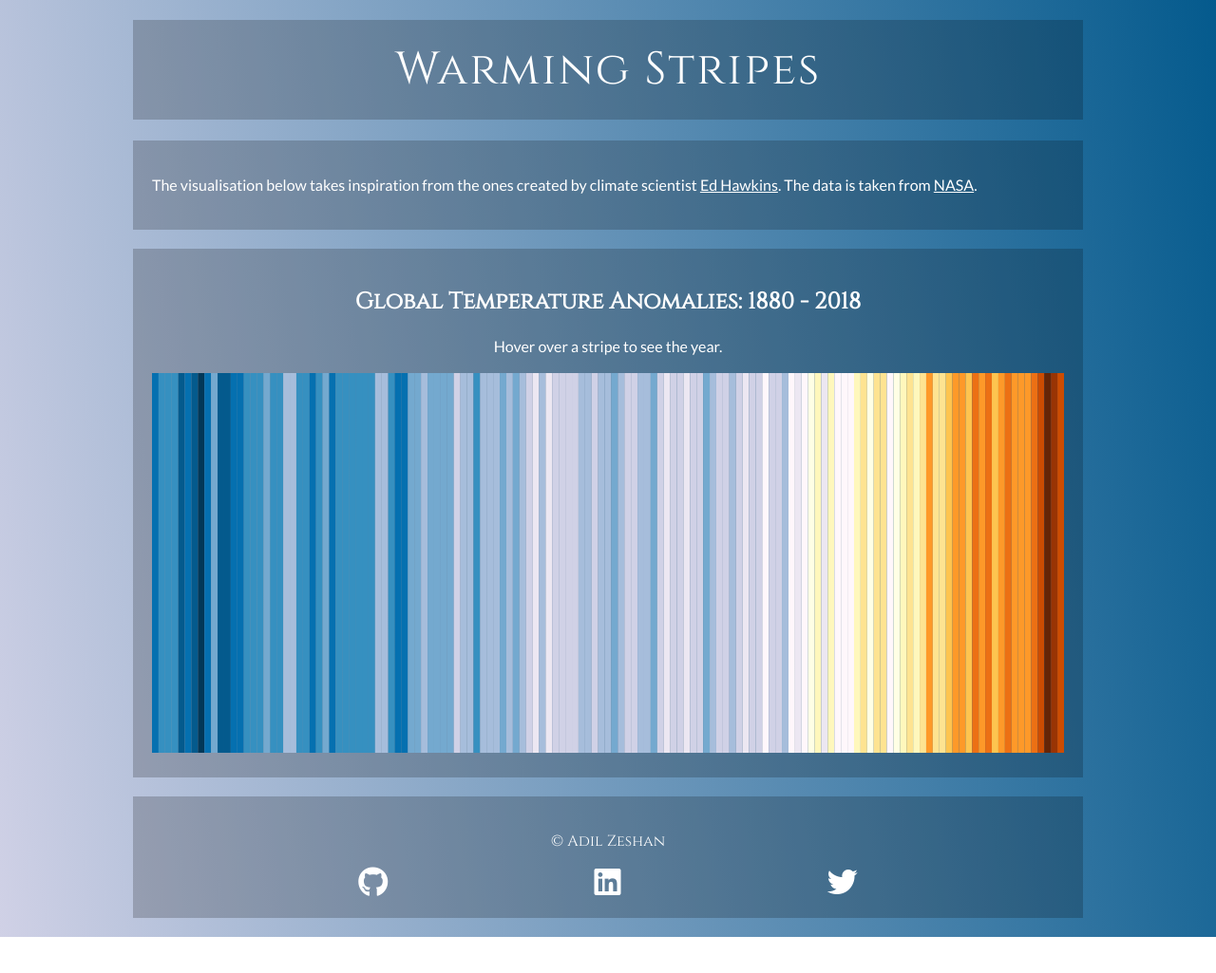
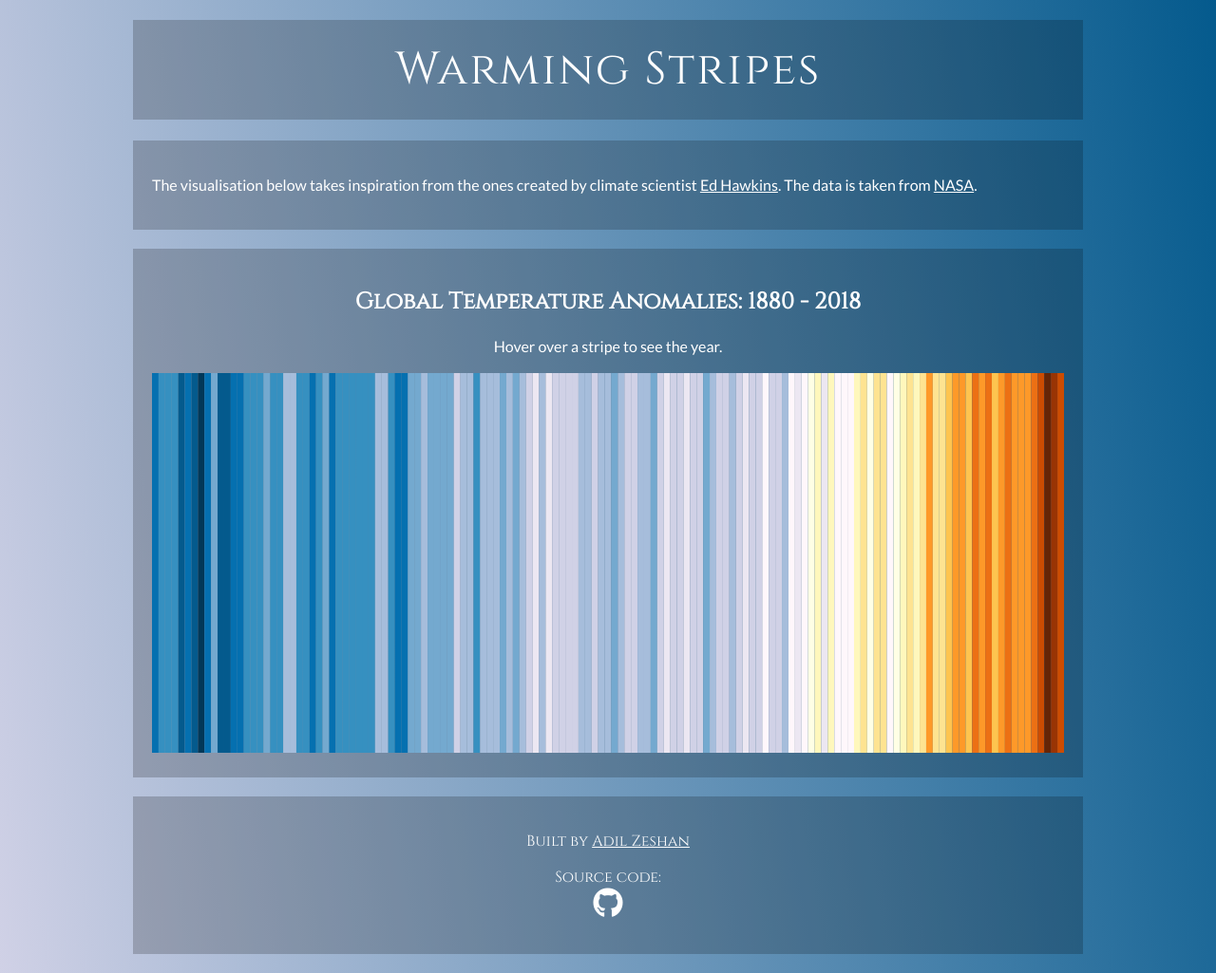
Before and after one commit to adilzeshan/warming-stripes, a website built with webpack: page src/index.html in a window 1280 px wide. Shown: the whole page at 95% size. Before the commit the page ends 987 px from the top, so only its background shows below. Built offline with nearby package versions, Linux system fonts and the light colour scheme; some packages are replaced by stand-ins of ours.

Commit message:
Tidy up footer

```diff
--- a/src/index.css
+++ b/src/index.css
@@ -87,15 +87,6 @@ section a {
   line-height: 1.4em;
 }
 
-#social {
-  list-style: none;
-  margin: 0;
-  padding: 0;
-
-  display: flex;
-  justify-content: space-evenly;
-}
-
-#social a {
+footer a {
   color: white;
 }
--- a/src/index.html
+++ b/src/index.html
@@ -64,39 +64,19 @@
       </section>
 
       <footer>
-        <p>&copy; Adil Zeshan</p>
-        <ul id="social">
-          <li>
-            <a
-              href="https://github.com/adilzeshan"
-              target="_blank"
-              aria-label="GitHub profile"
-              rel="noopener"
-            >
-              <i class="fab fa-github fa-2x"></i>
-            </a>
-          </li>
-          <li>
-            <a
-              href="https://uk.linkedin.com/in/adilzeshan"
-              target="_blank"
-              aria-label="LinkedIn profile"
-              rel="noopener"
-            >
-              <i class="fab fa-linkedin fa-2x"></i>
-            </a>
-          </li>
-          <li>
-            <a
-              href="https://twitter.com/adilzeshan"
-              target="_blank"
-              aria-label="Twitter profile"
-              rel="noopener"
-            >
-              <i class="fab fa-twitter fa-2x"></i>
-            </a>
-          </li>
-        </ul>
+        <p>
+          Built by
+          <a href="https://adil.js.org" target="_blank">Adil Zeshan</a>
+        </p>
+        <p>
+          Source code: <br />
+          <a
+            href="https://github.com/adilzeshan/warming-stripes"
+            target="_blank"
+          >
+            <i class="fab fa-github fa-2x"></i>
+          </a>
+        </p>
       </footer>
     </main>
   </body>
```
